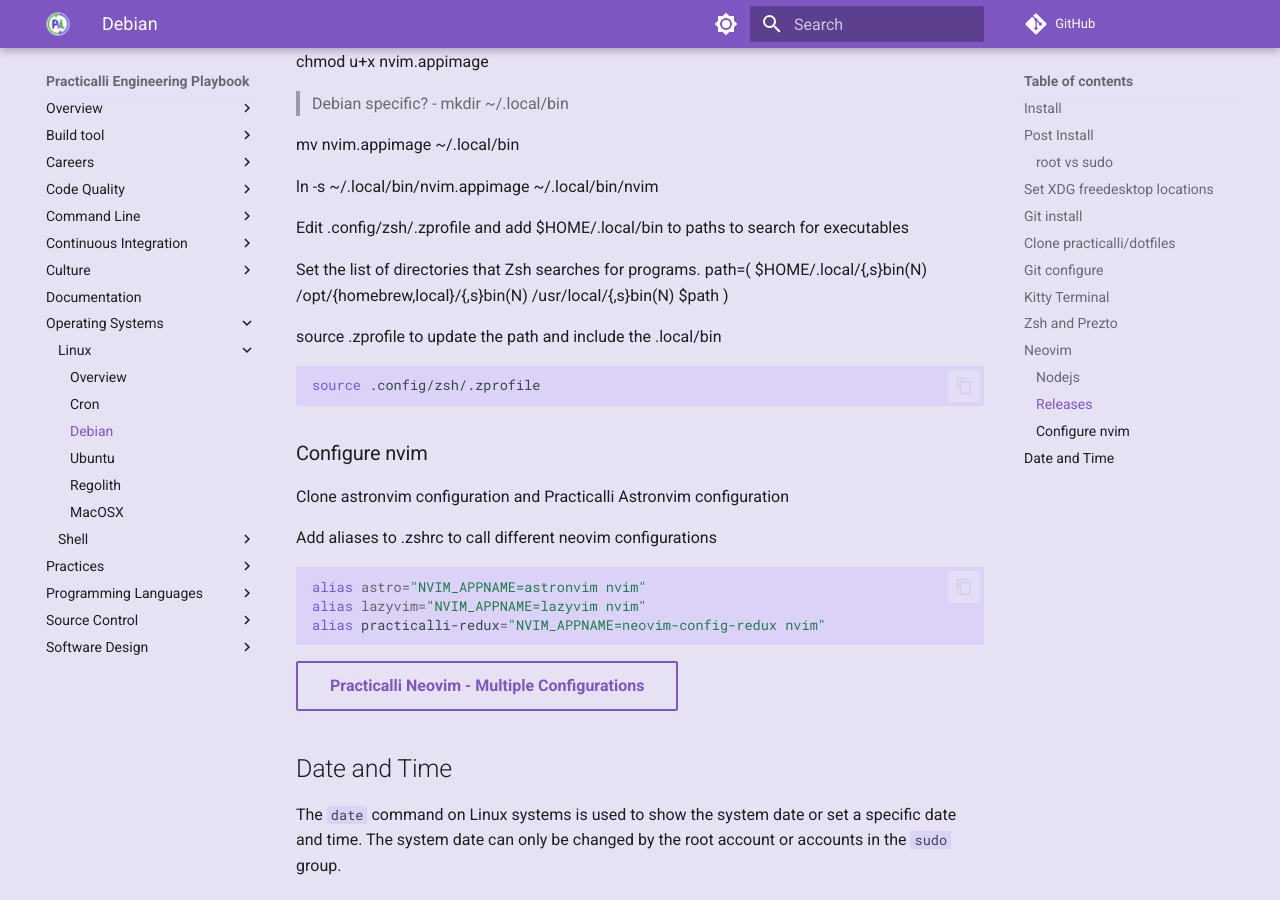
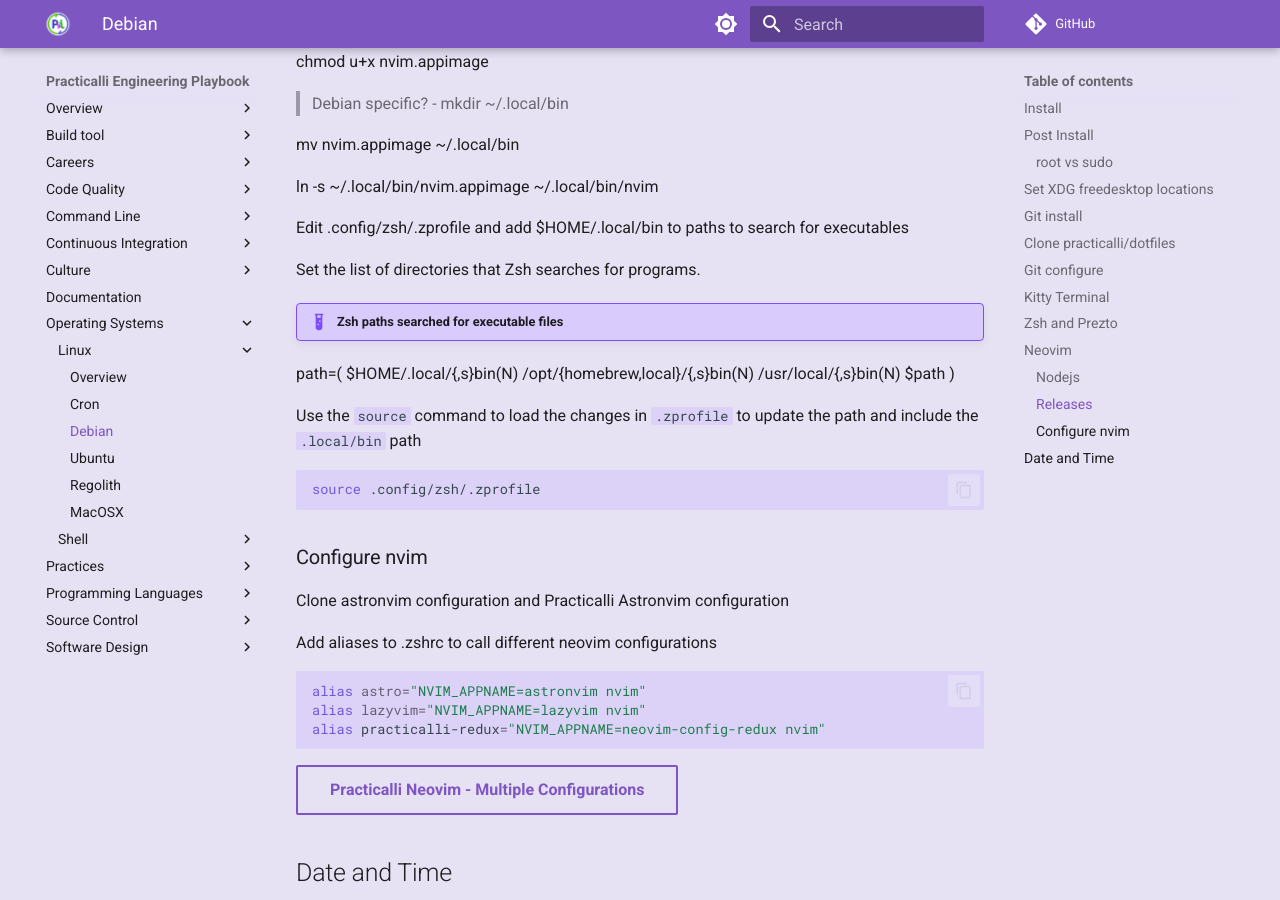
Before and after one commit to practicalli/engineering-playbook, an MkDocs documentation site: the page built from docs/os/debian-linux.md, in a window 1280 px wide and 900 px high, scrolled down 3960 px. Built offline with MkDocs 1.6.1 and Material for MkDocs 9.7.7, drawn with Linux system fonts in a browser that asks for light colours; plug-ins that fetch from the network failed and are left out; comment, search, counter and statistics services are not loaded.

Commit message:
fix: whitespace and example title

````diff
--- a/docs/os/debian-linux.md
+++ b/docs/os/debian-linux.md
@@ -197,6 +197,8 @@
 Edit .config/zsh/.zprofile and add $HOME/.local/bin to paths to search for executables
 
 Set the list of directories that Zsh searches for programs.
+
+!!! EXAMPLE "Zsh paths searched for executable files"
 path=(
   $HOME/.local/{,s}bin(N)
   /opt/{homebrew,local}/{,s}bin(N)
@@ -204,7 +206,7 @@
   $path
 )
 
-source .zprofile to  update the path and include the .local/bin
+Use the `source` command to load the changes in `.zprofile` to  update the path and include the `.local/bin` path
 
 ```shell
 source .config/zsh/.zprofile
````
